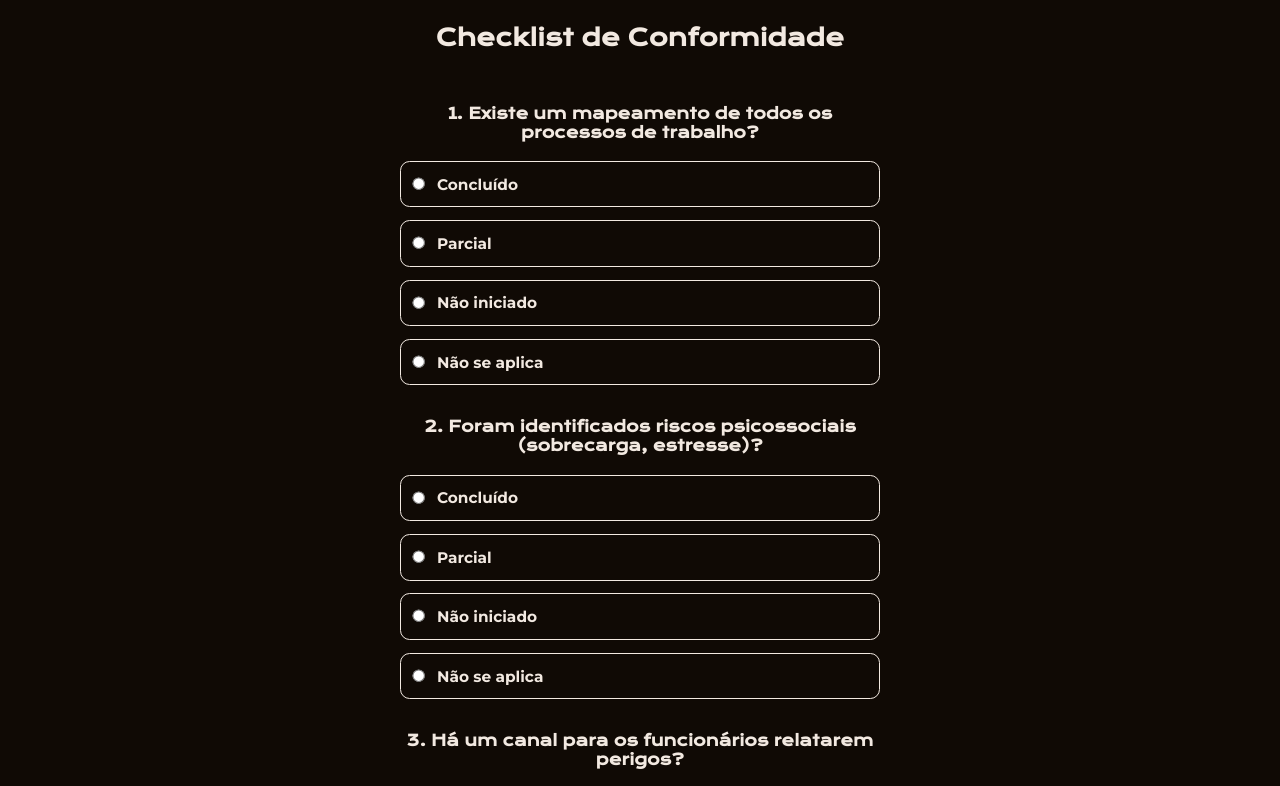
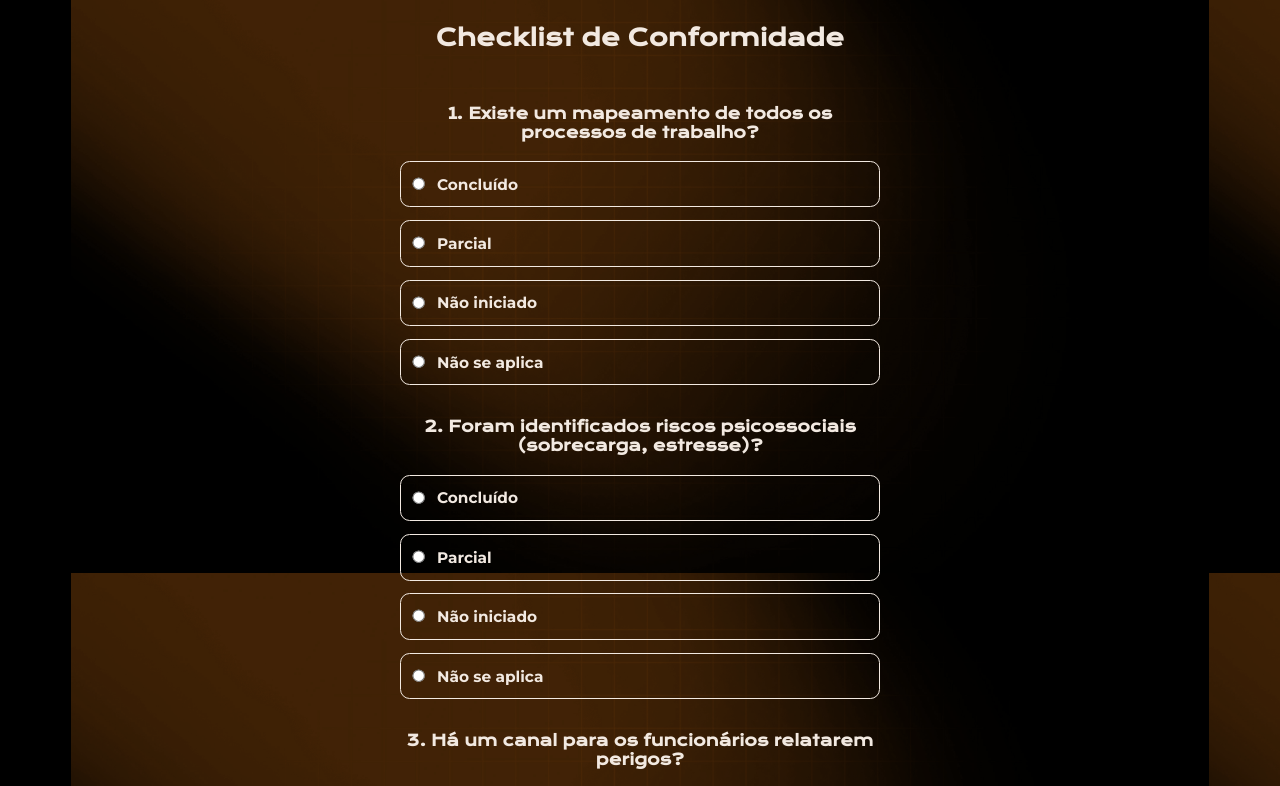
Before and after one commit to deceptionfalls/nr1-info, a website built with Vite: page quiz.html in a window 1280 px wide. Shown: the part 67-853 px from the top of the page. Built offline with nearby package versions, Linux system fonts and the light colour scheme.

Commit message:
fix css for real now

```diff
--- a/styles/quiz.css
+++ b/styles/quiz.css
@@ -15,7 +15,7 @@ html {
 }
 
 body {
-  background-image: url('./assets/Wallpaper.png');
+  background-image: url('../assets/Wallpaper.png');
   background-size: cover;
   background-repeat: no-repeat;
   background-position: center center;
--- a/styles/saiba.css
+++ b/styles/saiba.css
@@ -50,7 +50,7 @@ a:active {
 }
 
 body {
-  background-image: url('./assets/nuuvem1.png');
+  background-image: url('../assets/nuuvem1.png');
   background-size: cover;
   background-position: top;
   background-repeat: no-repeat;
--- a/styles/sbnos.css
+++ b/styles/sbnos.css
@@ -46,7 +46,7 @@ a:active {
 }
 
 body {
-  background-image: url('./assets/Wallpaper.png');
+  background-image: url('../assets/Wallpaper.png');
   background-size: cover;
   background-repeat: no-repeat;
   background-position: center center;
--- a/styles/style.css
+++ b/styles/style.css
@@ -46,7 +46,7 @@ a:active {
 }
 
 body {
-  background-image: url('./assets/Wallpaper.png');
+  background-image: url('../assets/Wallpaper.png');
   background-size: cover;
   background-repeat: no-repeat;
   background-position: center center;
```
